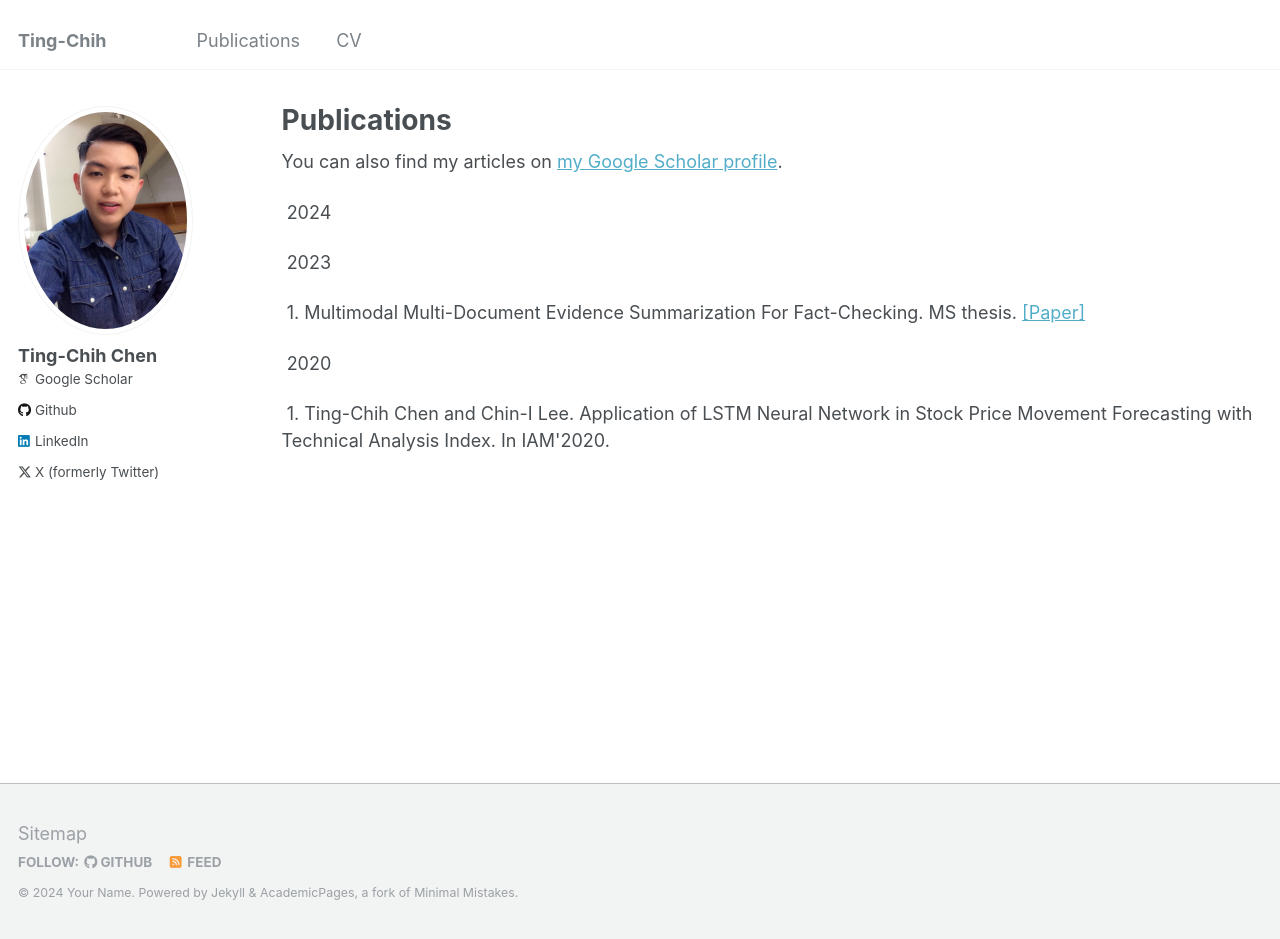
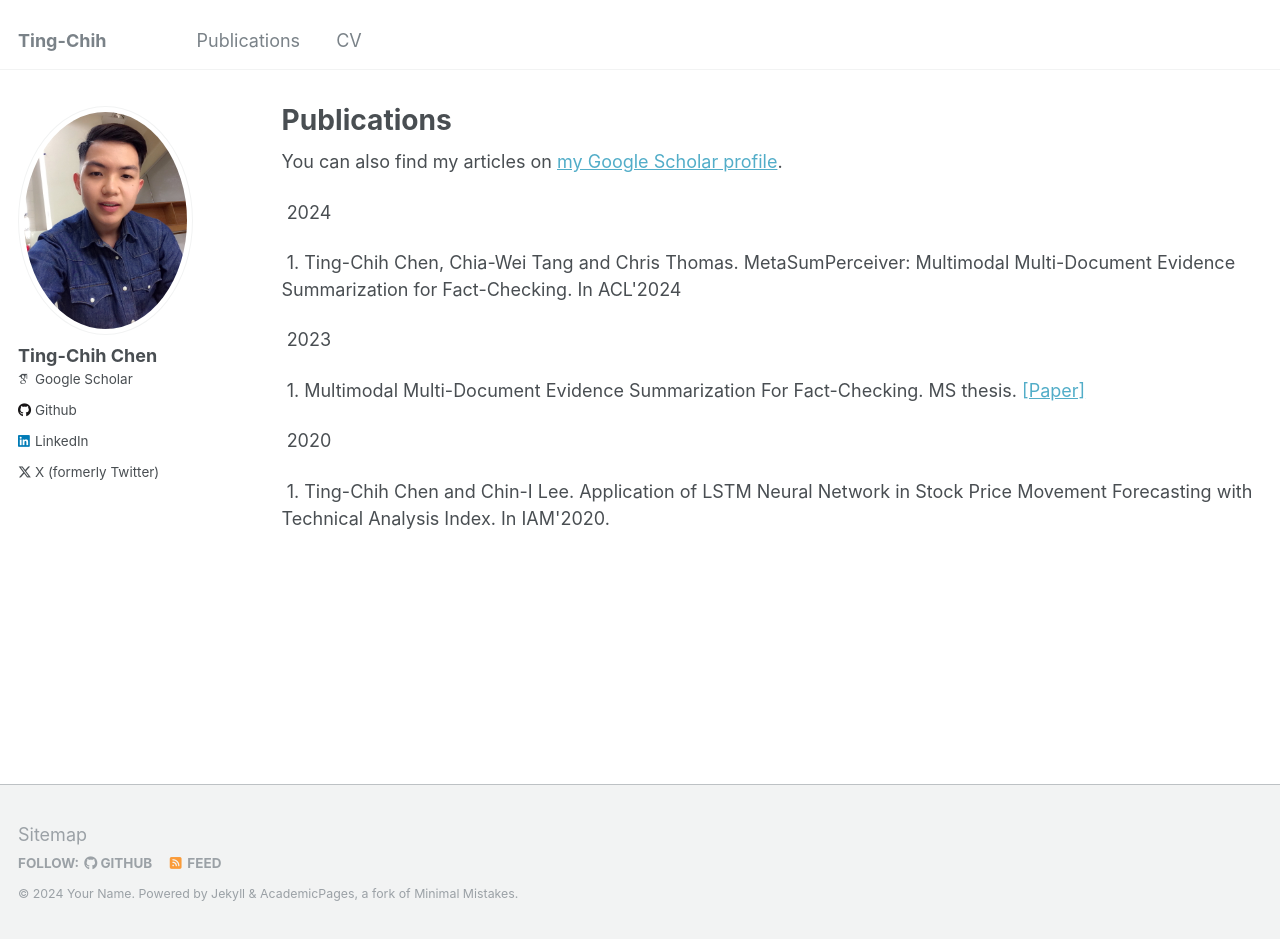
Before and after one commit to tingchihc/tingchihc.github.io, a Jekyll site: the page built from _pages/publications.md, in a window 1280 px wide and 939 px high. Built offline with Jekyll 4.4.1, drawn with Linux system fonts in a browser that asks for light colours; some web fonts are replaced.

Commit message:
Update publications.md

```diff
--- a/_pages/publications.md
+++ b/_pages/publications.md
@@ -9,6 +9,7 @@
   <div class="wordwrap">You can also find my articles on <a href="{{site.author.googlescholar}}">my Google Scholar profile</a>.</div>
 
   <p><div class="wordwrap"> 2024 </div></p>
+  <div class="wordwrap"> 1. Ting-Chih Chen, Chia-Wei Tang and Chris Thomas. MetaSumPerceiver: Multimodal Multi-Document Evidence Summarization for Fact-Checking. In ACL'2024</div>
 
   <p><div class="wordwrap"> 2023 </div></p>
   <div class="wordwrap"> 1. Multimodal Multi-Document Evidence Summarization For Fact-Checking. MS thesis. <a href="files/VT_Ting_THESIS.pdf">[Paper]</a></div>
```
